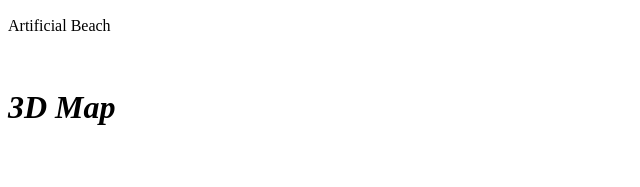
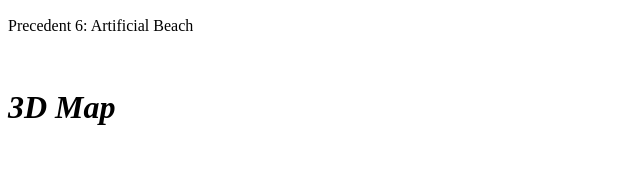
Before and after one commit to JamesBui98/BridgeCity, a plain HTML site: page index.html in a window 1280 px wide. Shown: the part 3194-3381 px from the top of the page, 0-640 px from the left. Drawn offline with Linux system fonts and the light colour scheme.

Commit message:
Near final Edit

```diff
--- a/index.html
+++ b/index.html
@@ -58,7 +58,7 @@ Jose Angelo Diaz - z5167777</p>
  <img src="./Seacliff.png"/ height="350" width="617">
         <p>Precedent 5: Bridge that copies its adjacent landscape (Seacliff Bridge, NSW)</p>
  <img src="./beach.png"/ height="350" width="617">
-        <p>Artificial Beach</p>
+        <p>Precedent 6: Artificial Beach</p>
 
 <h5><i> 3D Map </i></h5>
 <br></br>
@@ -172,12 +172,13 @@ Place Renders here
 <br></br>
 <br></br>
 <br></br>
+<br></br>
 
 
+</div>
 <footer>
 <a style="font-size: 200%;" href="https://github.com/JamesBui98"> Github Link</a>
 </footer>
-</div>
 
 
 
```
